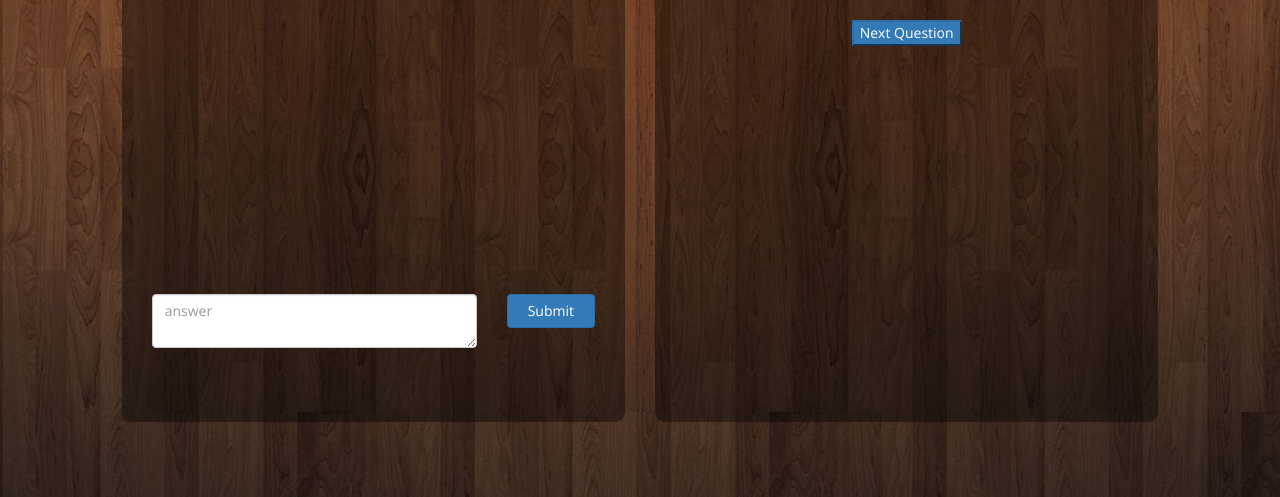
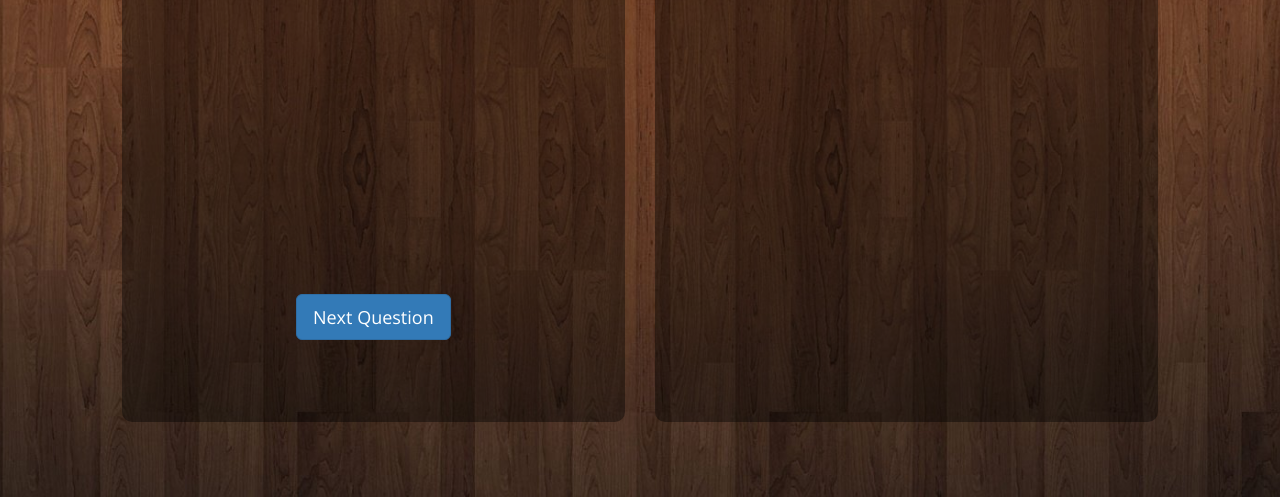
Before and after one commit to hoodscott/squiz, a Django app: page /play/1/ in a window 1280 px wide. Shown: the part 303-800 px from the top of the page. Run offline with Django 3.2, Linux system fonts and the light colour scheme; a user stored in the database is signed in; tables that the repository leaves empty hold one stand-in row (values such as "Sample post"); some libraries are stand-ins or nearby versions.

Commit message:
Fixing some bugs in advancing the questions

```diff
--- a/project_squiz/squiz/views.py
+++ b/project_squiz/squiz/views.py
@@ -46,20 +46,21 @@ def index(request):
     else:
         login_form = LoginForm
 
-    # get this user's quizzes
-    my_quizzes = Quiz.objects.filter(creator = request.user.host)
-    for quiz in my_quizzes:
-        quiz.plays = QuizInstance.objects.filter(quiz = quiz).count()
-        quiz.rounds = RoundInQuiz.objects.filter(this_quiz = quiz).count()
+    if request.user.is_authenticated():
+        # get this user's quizzes
+        my_quizzes = Quiz.objects.filter(creator = request.user.host)
+        for quiz in my_quizzes:
+            quiz.plays = QuizInstance.objects.filter(quiz = quiz).count()
+            quiz.rounds = RoundInQuiz.objects.filter(this_quiz = quiz).count()
 
-    #get all quizzes
-    all_quizzes = Quiz.objects.all()
-    for quiz in all_quizzes:
-        quiz.plays = QuizInstance.objects.filter(quiz = quiz).count()
-        quiz.rounds = RoundInQuiz.objects.filter(this_quiz = quiz).count()
+        #get all quizzes
+        all_quizzes = Quiz.objects.all()
+        for quiz in all_quizzes:
+            quiz.plays = QuizInstance.objects.filter(quiz = quiz).count()
+            quiz.rounds = RoundInQuiz.objects.filter(this_quiz = quiz).count()
 
-    context_dict['my_quizzes'] = my_quizzes
-    context_dict['all_quizzes'] = all_quizzes
+        context_dict['my_quizzes'] = my_quizzes
+        context_dict['all_quizzes'] = all_quizzes
 
     context_dict['login_form'] = login_form
 
@@ -376,7 +377,7 @@ def advance_question(request, instance_id):
         # update scores
         players = Player.objects.filter(quiz_instance = quiz_inst)
         for player in players:
-            if player.answer == this_question.answer:
+            if player.answer == this_question.this_question.answer:
                 player.score = player.score + 1
                 player.save()
 
@@ -393,7 +394,6 @@ def advance_question(request, instance_id):
     return HttpResponse()
 
 
-@login_required
 def update_answer(request, player_id, answer):
     context = RequestContext(request)
     context_dict = {}
--- a/project_squiz/static/css/full.css
+++ b/project_squiz/static/css/full.css
@@ -121,6 +121,7 @@ input, select, textarea {
 table {
     border-spacing: 0px;
     border-collapse: separate;
+    width:100%;
 }
 
 .errorlist {
--- a/project_squiz/templates/squiz/play.html
+++ b/project_squiz/templates/squiz/play.html
@@ -13,6 +13,9 @@
 						<p class="questionfont" id="question"></p>
 					</div>
 					<div class="height20">
+					  {% if user.host == instance.host %}
+  					  <button id="advance" class="btn-primary btn btn-lg">Next Question</button>
+  					{% else %}
 						<div class="row">
 							<div class="col-xs-9">
 								<textarea placeholder="answer" class="form-control" cols="10" id="comment"></textarea>
@@ -21,6 +24,7 @@
 								<button id="submitquestion" type="button" class="btn btn-primary col-xs-12">Submit</button>
 							</div>
 						</div>
+						{% endif %}
 					</div>
         </div>
       </div>
@@ -43,9 +47,6 @@
   					  <tbody id="tablebody">
   					  </tbody>
   					</table>
-  					{% if user.host == instance.host %}
-  					  <button id="advance" class="btn-primary">Next Question</button>
-  					{% endif %}
           </div>
         </div>
       </div>
@@ -103,7 +104,7 @@ $('#advance').click(function(){
 $('#submitquestion').click(function(){
     var answer = "ans"
     var id = "1"
-    jQuery.get( '/update_question/?id='+id+'&answer='+answer);
+    jQuery.get( '/update_answer/?id='+id+'&answer='+answer);
 });
 </script>
 
```
